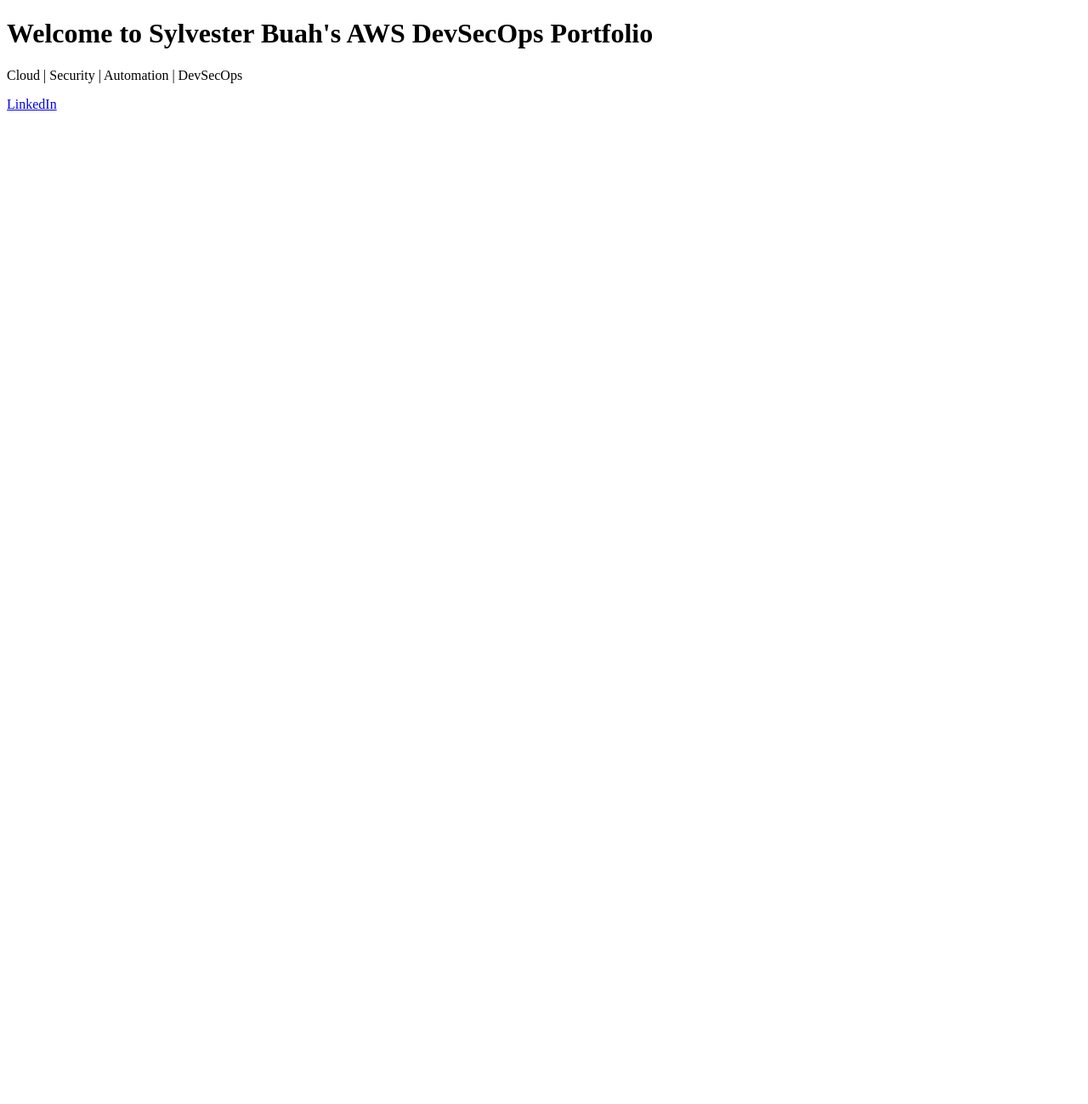
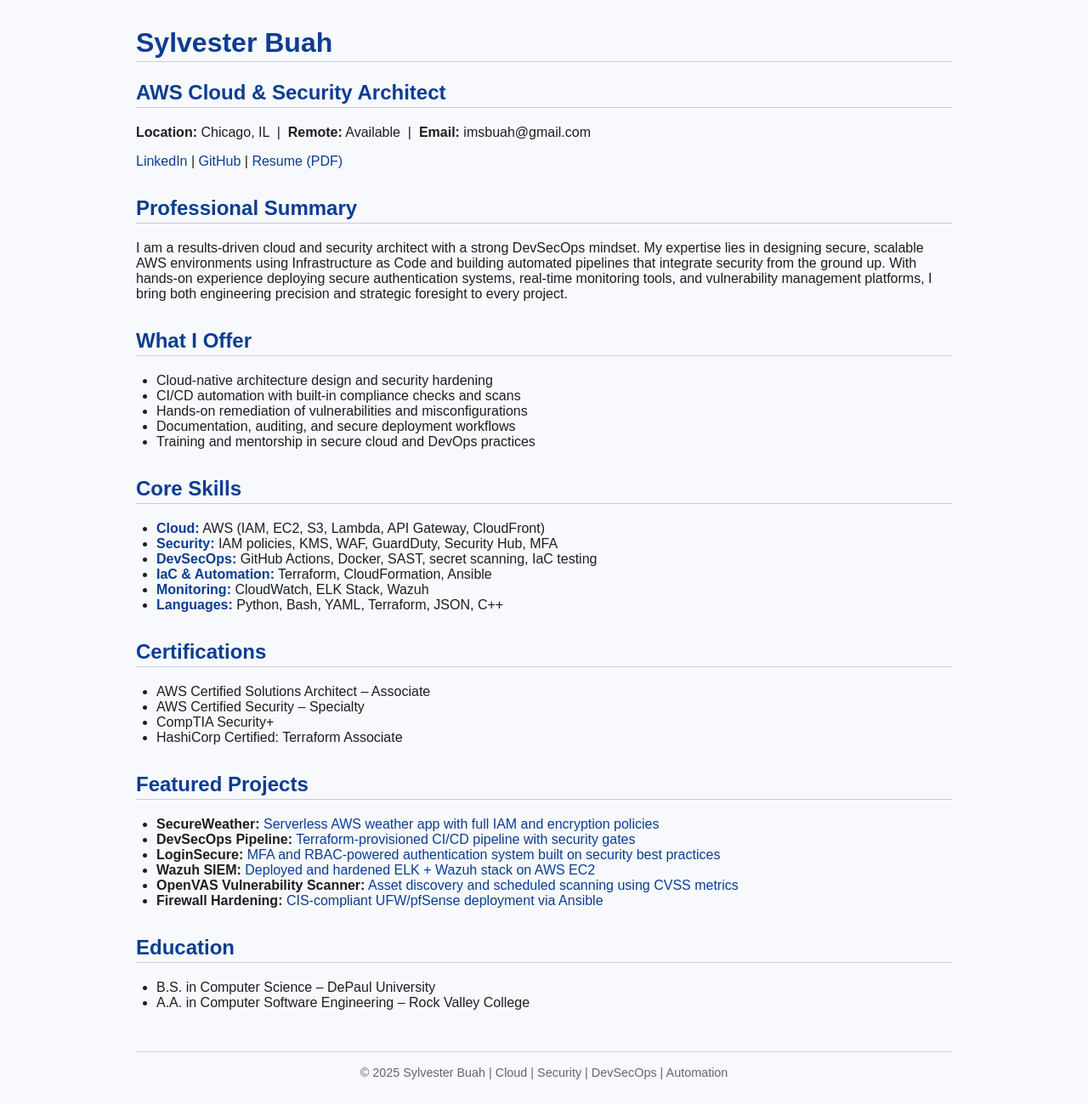
Before and after one commit to imsbuah/imsbuah.github.io, a plain HTML site: page index.html in a window 1280 px wide. Shown: the whole page at 85% size. Before the commit the page ends 800 px from the top, so only its background shows below. Drawn offline with Linux system fonts and the light colour scheme.

Commit message:
Update index.html

```diff
--- a/index.html
+++ b/index.html
@@ -2,12 +2,127 @@
 <html lang="en">
 <head>
   <meta charset="UTF-8" />
-  <meta name="viewport" content="width=device-width, initial-scale=1.0" />
-  <title>Sylvester Buah | Cloud & Security Architect</title>
+  <meta name="viewport" content="width=device-width, initial-scale=1.0"/>
+  <title>Sylvester Buah | AWS Cloud & Security Architect</title>
+  <style>
+    body {
+      font-family: Arial, sans-serif;
+      max-width: 960px;
+      margin: 2rem auto;
+      padding: 0 1rem;
+      background-color: #f7f9fc;
+      color: #1e1e1e;
+    }
+    h1, h2 {
+      color: #0b3d91;
+      border-bottom: 1px solid #ccc;
+      padding-bottom: 0.2rem;
+    }
+    a {
+      color: #0b3d91;
+      text-decoration: none;
+    }
+    a:hover {
+      text-decoration: underline;
+    }
+    ul {
+      padding-left: 1.5rem;
+    }
+    .section {
+      margin-top: 2rem;
+    }
+    .highlight {
+      font-weight: bold;
+      color: #0b3d91;
+    }
+    footer {
+      margin-top: 3rem;
+      padding-top: 1rem;
+      border-top: 1px solid #ccc;
+      text-align: center;
+      font-size: 0.9rem;
+      color: #666;
+    }
+  </style>
 </head>
 <body>
-  <h1>Welcome to Sylvester Buah's AWS DevSecOps Portfolio</h1>
-  <p>Cloud | Security | Automation | DevSecOps</p>
-  <p><a href="https://www.linkedin.com/in/sylvester-buah-72105936a?utm_source=share&utm_campaign=share_via&utm_content=profile&utm_medium=ios_app">LinkedIn</a></p>
+
+  <h1>Sylvester Buah</h1>
+  <h2>AWS Cloud & Security Architect</h2>
+  <p>
+    <strong>Location:</strong> Chicago, IL &nbsp;|&nbsp;
+    <strong>Remote:</strong> Available &nbsp;|&nbsp;
+    <strong>Email:</strong> imsbuah@gmail.com
+  </p>
+  <p>
+    <a href="https://www.linkedin.com/in/sylvester-buah-72105936a?utm_source=share&utm_campaign=share_via&utm_content=profile&utm_medium=ios_app" target="_blank">LinkedIn</a> |
+    <a href="https://github.com/imsbuah" target="_blank">GitHub</a> |
+    <a href="https://github.com/imsbuah/resume/blob/main/SylvesterBuah_AWS_Resume.pdf" target="_blank">Resume (PDF)</a>
+  </p>
+
+  <div class="section">
+    <h2>Professional Summary</h2>
+    <p>
+      I am a results-driven cloud and security architect with a strong DevSecOps mindset. My expertise lies in designing secure, scalable AWS environments using Infrastructure as Code and building automated pipelines that integrate security from the ground up. With hands-on experience deploying secure authentication systems, real-time monitoring tools, and vulnerability management platforms, I bring both engineering precision and strategic foresight to every project.
+    </p>
+  </div>
+
+  <div class="section">
+    <h2>What I Offer</h2>
+    <ul>
+      <li>Cloud-native architecture design and security hardening</li>
+      <li>CI/CD automation with built-in compliance checks and scans</li>
+      <li>Hands-on remediation of vulnerabilities and misconfigurations</li>
+      <li>Documentation, auditing, and secure deployment workflows</li>
+      <li>Training and mentorship in secure cloud and DevOps practices</li>
+    </ul>
+  </div>
+
+  <div class="section">
+    <h2>Core Skills</h2>
+    <ul>
+      <li><span class="highlight">Cloud:</span> AWS (IAM, EC2, S3, Lambda, API Gateway, CloudFront)</li>
+      <li><span class="highlight">Security:</span> IAM policies, KMS, WAF, GuardDuty, Security Hub, MFA</li>
+      <li><span class="highlight">DevSecOps:</span> GitHub Actions, Docker, SAST, secret scanning, IaC testing</li>
+      <li><span class="highlight">IaC & Automation:</span> Terraform, CloudFormation, Ansible</li>
+      <li><span class="highlight">Monitoring:</span> CloudWatch, ELK Stack, Wazuh</li>
+      <li><span class="highlight">Languages:</span> Python, Bash, YAML, Terraform, JSON, C++</li>
+    </ul>
+  </div>
+
+  <div class="section">
+    <h2>Certifications</h2>
+    <ul>
+      <li>AWS Certified Solutions Architect – Associate</li>
+      <li>AWS Certified Security – Specialty</li>
+      <li>CompTIA Security+</li>
+      <li>HashiCorp Certified: Terraform Associate</li>
+    </ul>
+  </div>
+
+  <div class="section">
+    <h2>Featured Projects</h2>
+    <ul>
+      <li><strong>SecureWeather:</strong> <a href="https://github.com/imsbuah/secure-weather-app" target="_blank">Serverless AWS weather app with full IAM and encryption policies</a></li>
+      <li><strong>DevSecOps Pipeline:</strong> <a href="https://github.com/imsbuah/devsecops-roadmap" target="_blank">Terraform-provisioned CI/CD pipeline with security gates</a></li>
+      <li><strong>LoginSecure:</strong> <a href="https://github.com/imsbuah/loginsecure" target="_blank">MFA and RBAC-powered authentication system built on security best practices</a></li>
+      <li><strong>Wazuh SIEM:</strong> <a href="https://github.com/imsbuah/wazuh-lab" target="_blank">Deployed and hardened ELK + Wazuh stack on AWS EC2</a></li>
+      <li><strong>OpenVAS Vulnerability Scanner:</strong> <a href="https://github.com/imsbuah/openvas-lab" target="_blank">Asset discovery and scheduled scanning using CVSS metrics</a></li>
+      <li><strong>Firewall Hardening:</strong> <a href="https://github.com/imsbuah/firewall-hardening" target="_blank">CIS-compliant UFW/pfSense deployment via Ansible</a></li>
+    </ul>
+  </div>
+
+  <div class="section">
+    <h2>Education</h2>
+    <ul>
+      <li>B.S. in Computer Science – DePaul University</li>
+      <li>A.A. in Computer Software Engineering – Rock Valley College</li>
+    </ul>
+  </div>
+
+  <footer>
+    &copy; 2025 Sylvester Buah | Cloud | Security | DevSecOps | Automation
+  </footer>
+
 </body>
 </html>
```
